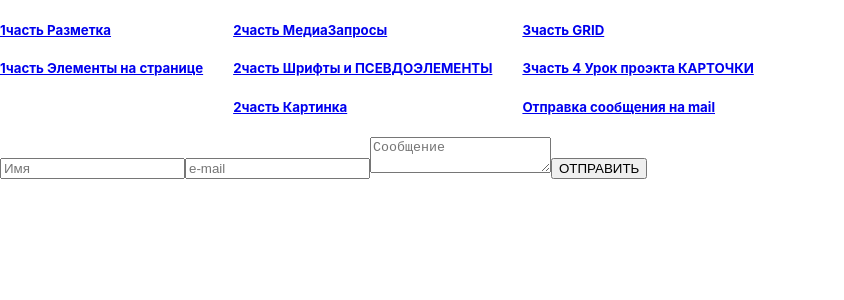
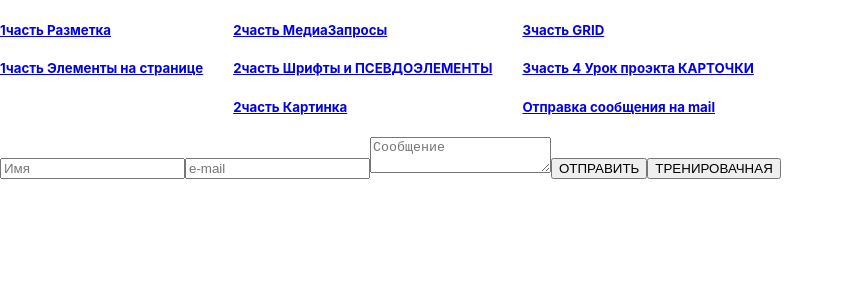
Before and after one commit to pavelminsk1979/TrainCSS, a React (Create React App) app: page /messageOnMail in a window 1280 px wide. Shown: the top 300 px of the page, without its empty margins (0-844 px from the left). Built offline with nearby package versions, Linux system fonts and the light colour scheme; a web font is replaced by a local one.

Commit message:
comitTrain

```diff
--- a/src/f3-differernt/MessageOnMail.tsx
+++ b/src/f3-differernt/MessageOnMail.tsx
@@ -61,6 +61,7 @@ export const MessageOnMail = () => {
 
 
                             <button  type='submit'>ОТПРАВИТЬ</button>
+                            <button  >ТРЕНИРОВАЧНАЯ</button>
                         </form>
                 </div>
             </div>
```
